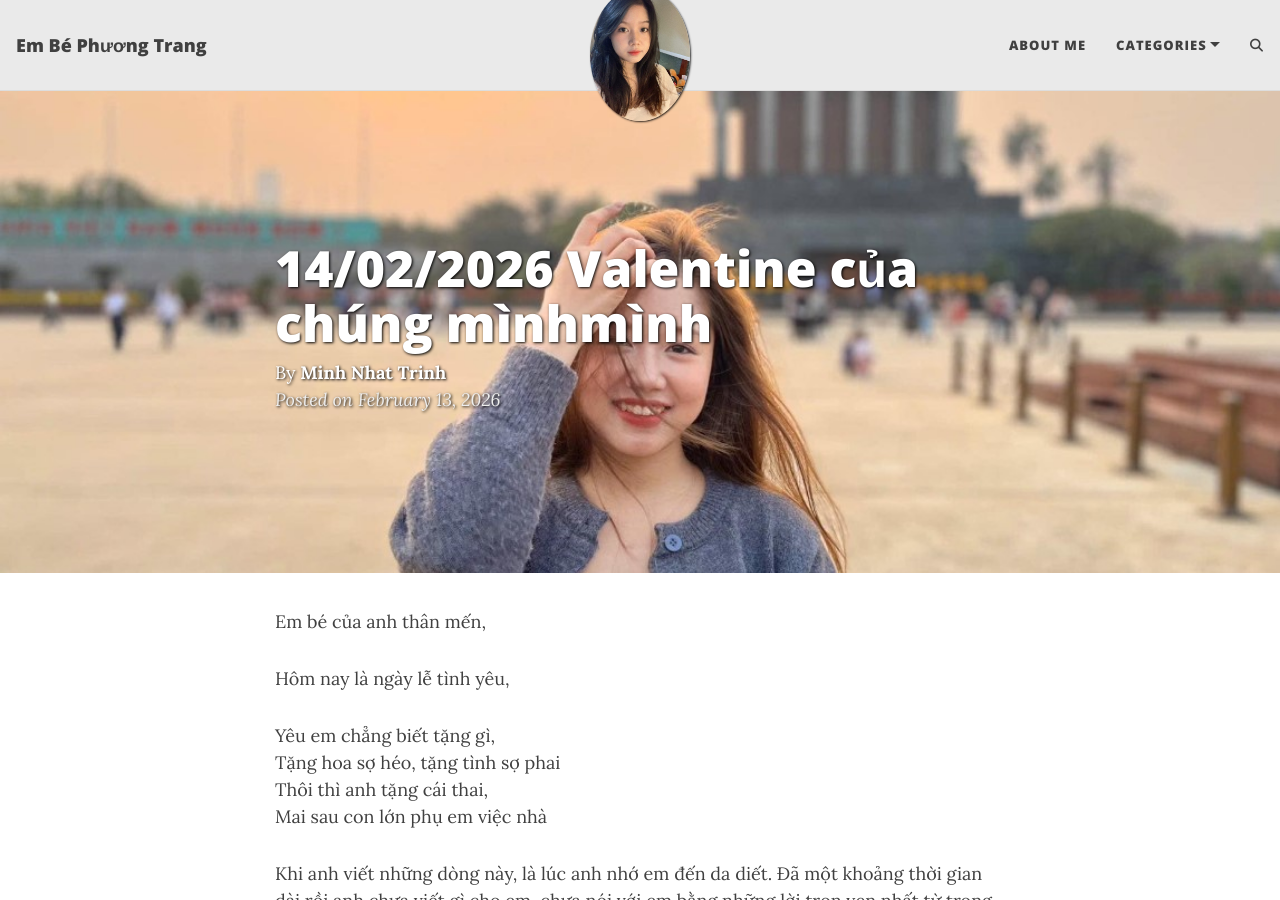
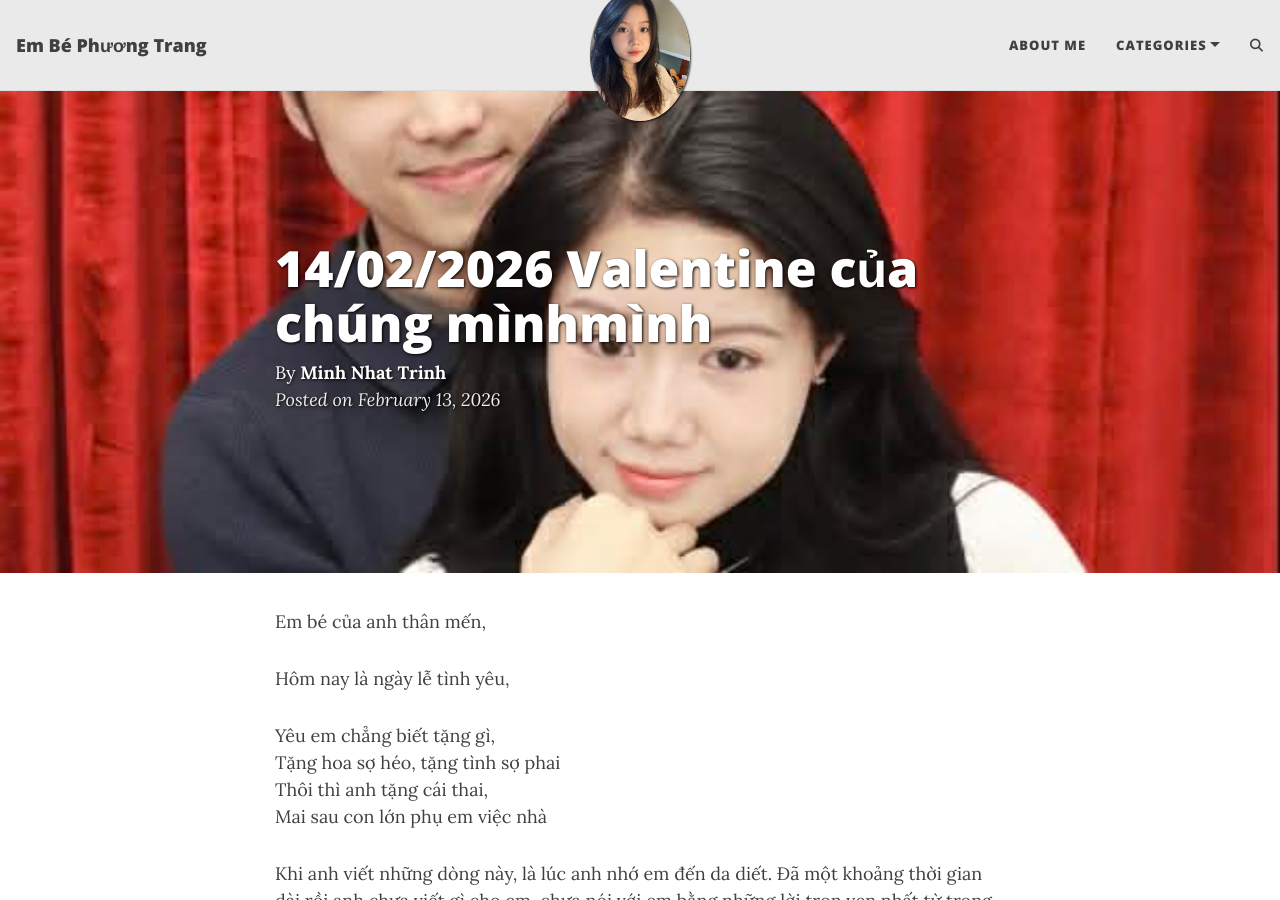
Before and after one commit to phuongtrang2807/phuongtrang2807.github.io, a Jekyll site: the page built from _posts/2026-02-13-valentine của chúng mình.md, in a window 1280 px wide and 900 px high. Built offline with Jekyll 4.4.1, drawn with Linux system fonts in a browser that asks for light colours; comment, search, counter and statistics services are not loaded.

Commit message:
update cover and thumbnail images for Valentine post on 14/02/2026

```diff
--- a/_posts/2026-02-13-valentine của chúng mình.md
+++ b/_posts/2026-02-13-valentine của chúng mình.md
@@ -2,8 +2,8 @@
 layout: post
 title: 14/02/2026 Valentine của chúng mìnhmình
 # subtitle: Mãi là em bé của anh nhé
-cover-img: /assets/img/Trang7.jpg
-thumbnail-img: /assets/img/usus.jpg
+cover-img: /assets/img/us.jpg
+thumbnail-img: /assets/img/us.jpg
 # share-img: /assets/img/path.jpg
 tags: [Anhiu]
 author: Minh Nhat Trinh
```
